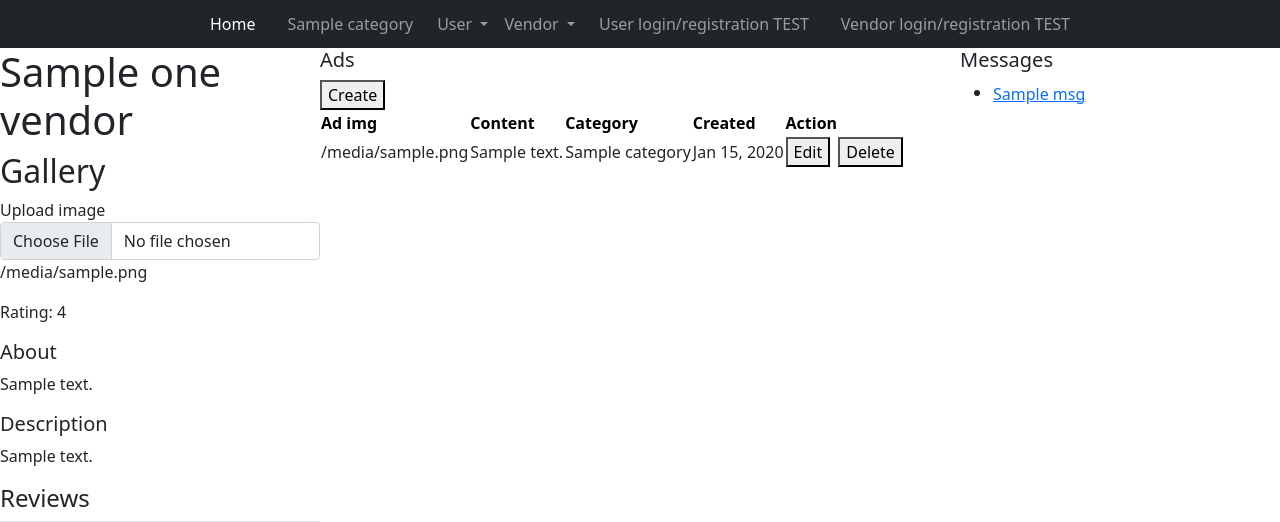
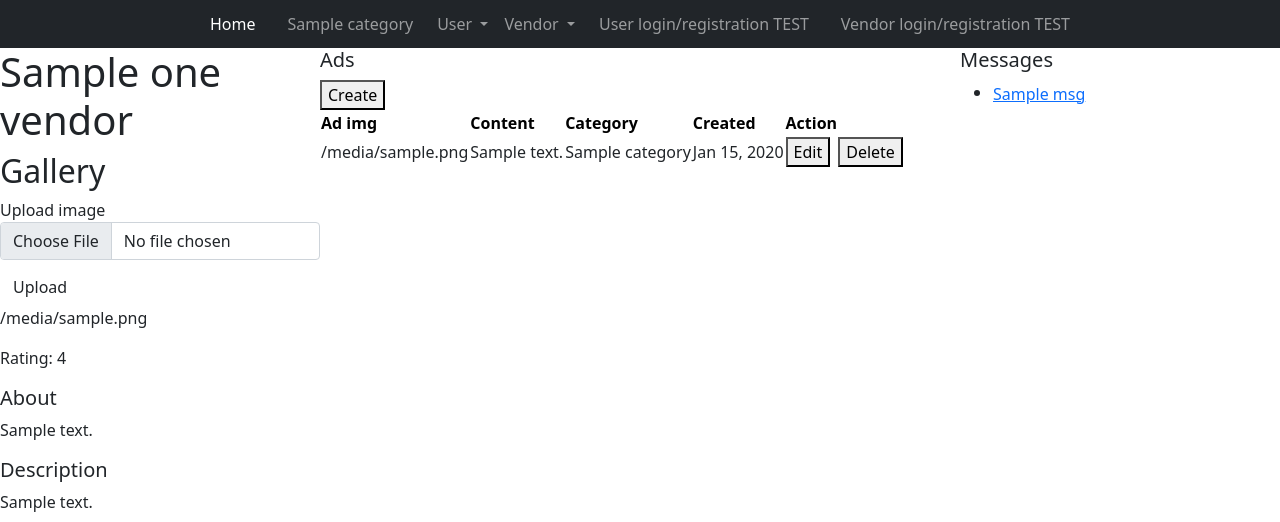
Before and after one commit to rpashayev/wedding_vendors_project, a Flask app: template flask_app/templates/test_vendor_account.html in a window 1280 px wide. Shown: the top 522 px of the page. Run offline with Flask 3, Linux system fonts and the light colour scheme; the template is opened without the code that fills it: most values are stand-ins (such as "Sample title", 1, 10 or a date in 2020); parts of the project's set-up code (start-up, migrations or seed data) failed here and were passed over.

Commit message:
Update test_vendor_account.html

```diff
--- a/flask_app/templates/test_vendor_account.html
+++ b/flask_app/templates/test_vendor_account.html
@@ -70,6 +70,7 @@
             <form action="/images/add", method="post">
                 <label for="image">Upload image</label>
                 <input type="file" class="form-control" name="image_path" id="image" accept="image/*" placeholder="Upload image">
+                <button type="submit" class="btn text-dark mt-2">Upload</button>
             </form>
             {% for img in one_vendor.images %}
                 <p> {{ img.image_path }} </p>
```
